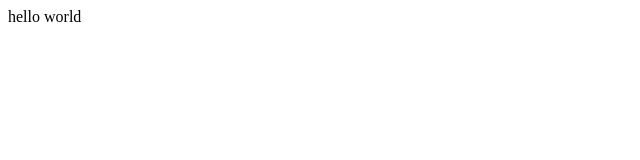
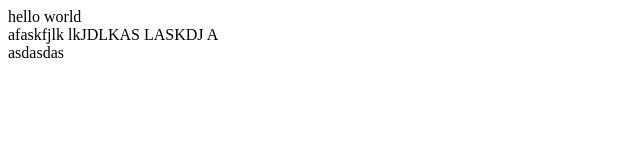
Before and after one commit to Voytina/goit-markup-hw-01, a plain HTML site: page index.html in a window 1280 px wide. Shown: the whole page, without its empty margins (0-640 px from the left). Drawn offline with Linux system fonts and the light colour scheme.

Commit message:
update html

```diff
--- a/index.html
+++ b/index.html
@@ -7,5 +7,7 @@
 </head>
 <body>
     <div> hello world</div>
+    <div>afaskfjlk lkJDLKAS LASKDJ A</div>
+    <div>asdasdas</div>
 </body>
 </html>
```
